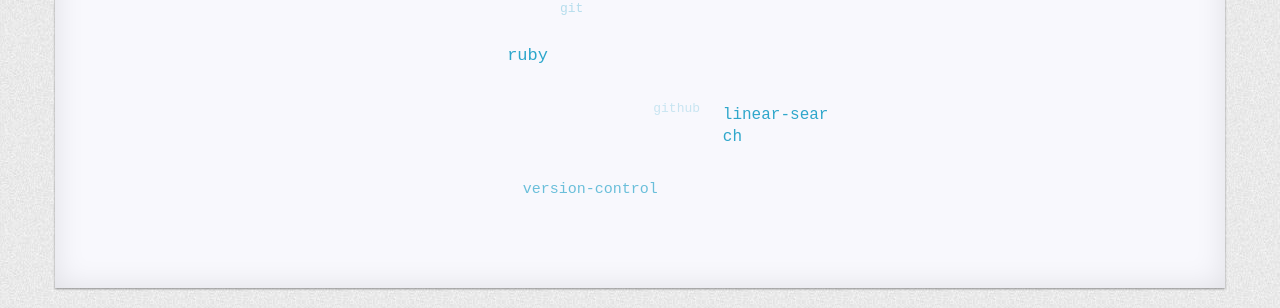
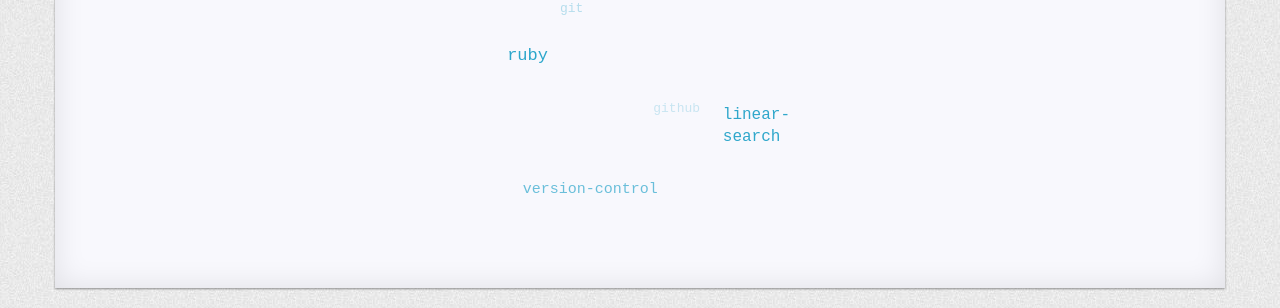
Before and after one commit to Thrashmandicoot/Thrashmandicoot.github.io, a Jekyll site: the page built from pages/3tag.html, in a window 1280 px wide. Shown: the part 896-1204 px from the top of the page. Built offline with Jekyll 4.4.1, drawn with Linux system fonts in a browser that asks for light colours; nearby versions of some CDN libraries; Markdown is read by kramdown in place of the engine named in the settings; comment, search, counter and statistics services are not loaded.

Commit message:
Fix word-breaking issue

```diff
--- a/static/css/style.css
+++ b/static/css/style.css
@@ -134,7 +134,7 @@ a:active {text-decoration: none}
 }
 
 .sheet{
-    word-break: break-all;
+    /*word-break: break-all;*/
 	background-color:#f8f8fd;
 	-webkit-box-shadow: 0 1px 2px rgba(0,0,0,0.4),0 0 30px rgba(10,10,0,0.1) inset;
 	-moz-box-shadow: 0 1px 2px rgba(0,0,0,0.4),0 0 30px rgba(10,10,0,0.1) inset;
```
